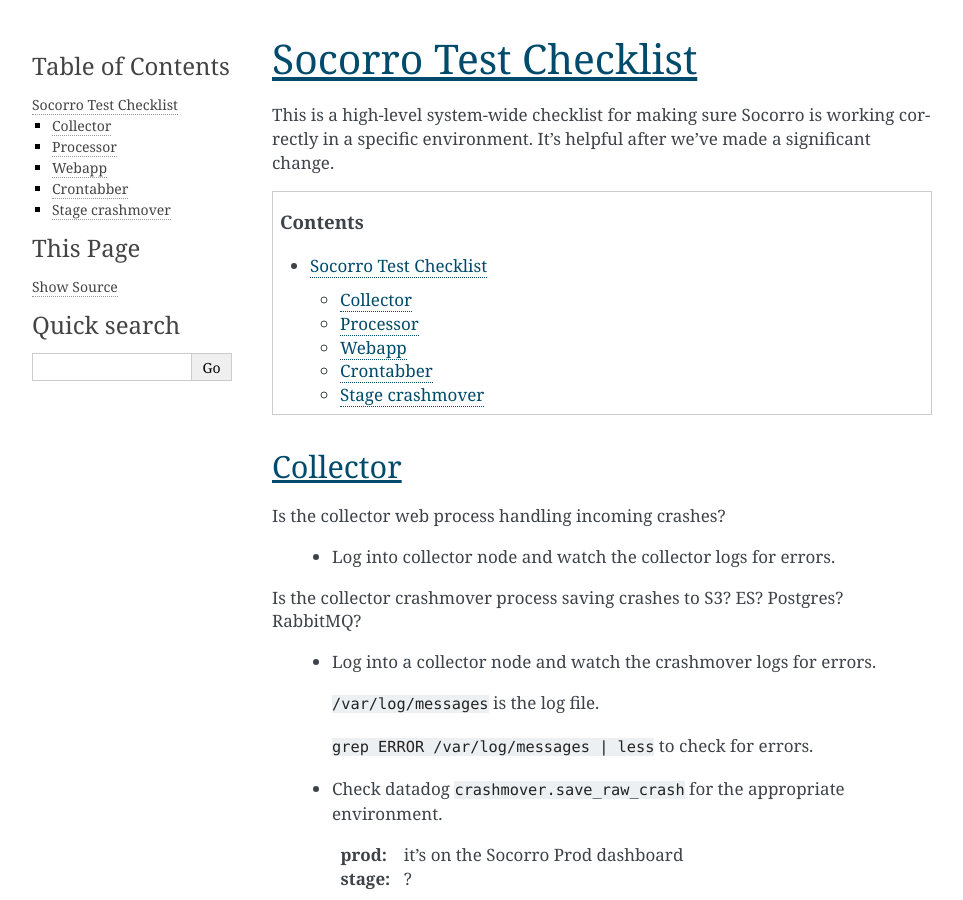
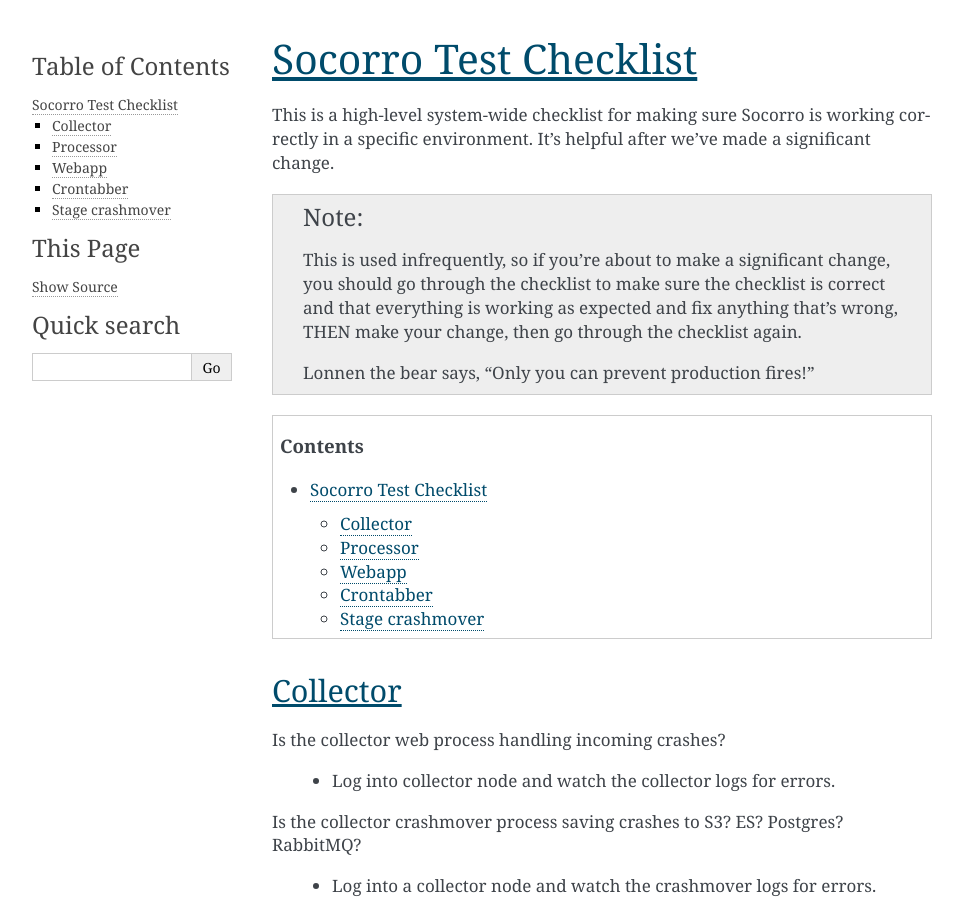
Before and after one commit to willkg/socorro-zero, a Sphinx documentation site: the page built from docs/socorro_test_checklist.rst, in a window 1280 px wide and 900 px high. Shown: the whole window, without its empty margins (148-1111 px from the left). Built offline with Sphinx 7.4.7, drawn with Linux system fonts in a browser that asks for light colours.

Commit message:
Add Lonnen the bear saying

```diff
--- a/docs/socorro_test_checklist.rst
+++ b/docs/socorro_test_checklist.rst
@@ -5,6 +5,15 @@
 This is a high-level system-wide checklist for making sure Socorro is working
 correctly in a specific environment. It's helpful after we've made a significant
 change.
+
+.. Note::
+
+   This is used infrequently, so if you're about to make a significant change,
+   you should go through the checklist to make sure the checklist is correct and
+   that everything is working as expected and fix anything that's wrong, THEN
+   make your change, then go through the checklist again.
+
+   Lonnen the bear says, "Only you can prevent production fires!"
 
 .. contents::
 
```
